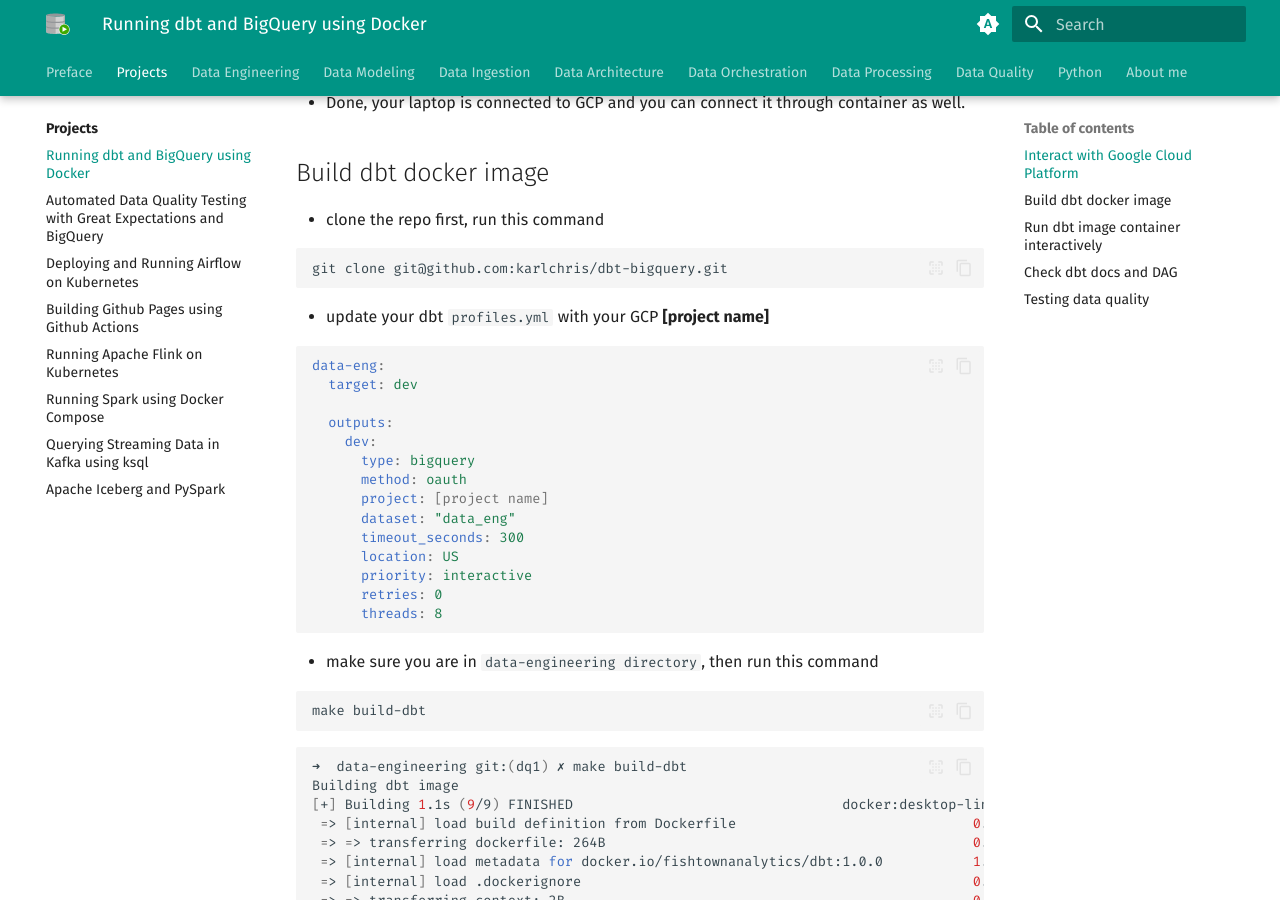
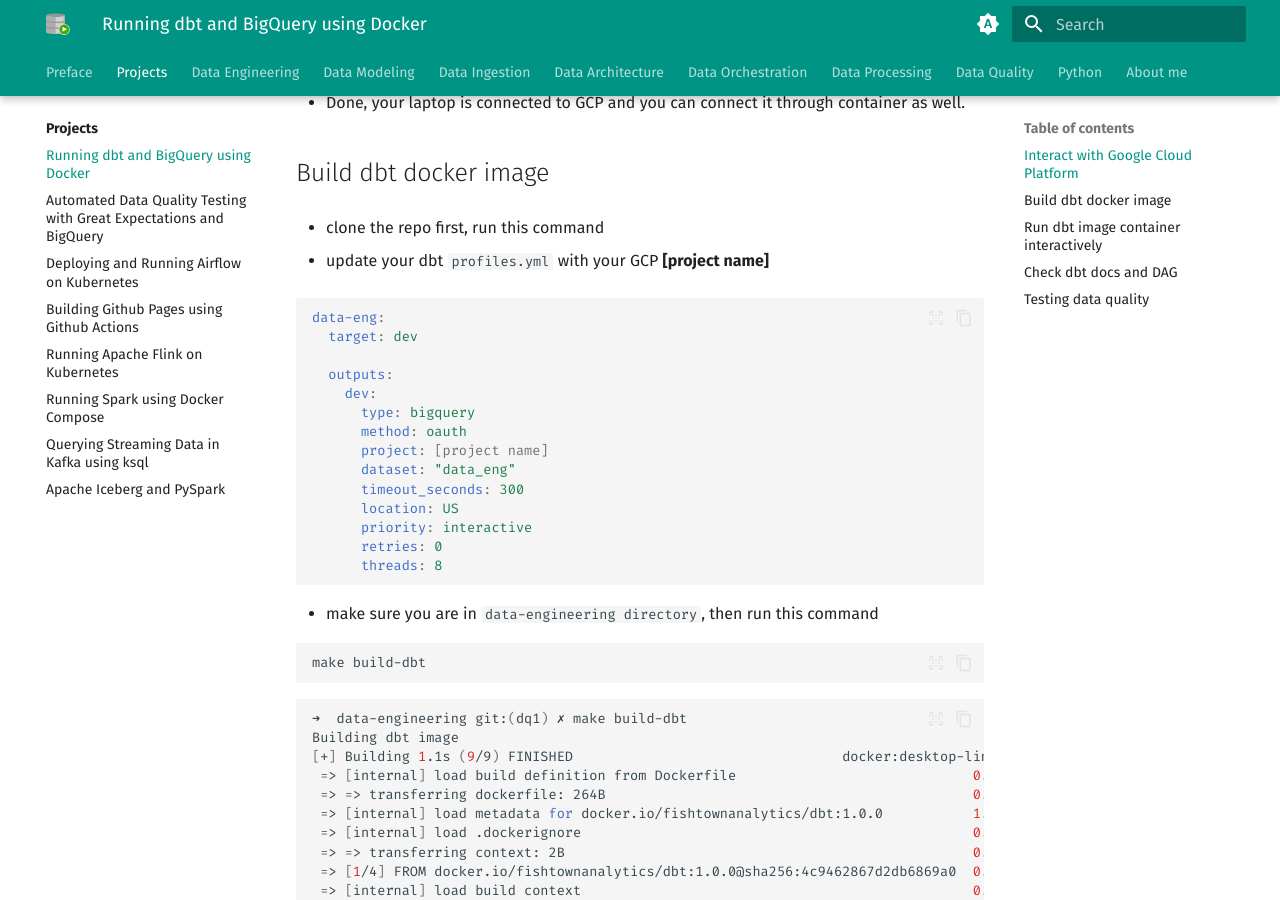
Before and after one commit to hardeek24/DataEngineering, an MkDocs documentation site: the page built from docs/projects/dbt-bq.md, in a window 1280 px wide and 900 px high, scrolled down 1534 px. Built offline with MkDocs 1.6.1 and Material for MkDocs 9.7.7, drawn with Linux system fonts in a browser that asks for light colours.

Commit message:
Update dbt-bq.md

````diff
--- a/docs/projects/dbt-bq.md
+++ b/docs/projects/dbt-bq.md
@@ -35,9 +35,8 @@ gcloud auth application-default login
 
 - clone the repo first, run this command
 
-```bash
-git clone git@github.com:karlchris/dbt-bigquery.git
-```
+
+
 
 - update your dbt `profiles.yml` with your GCP **[project name]**
 
````
